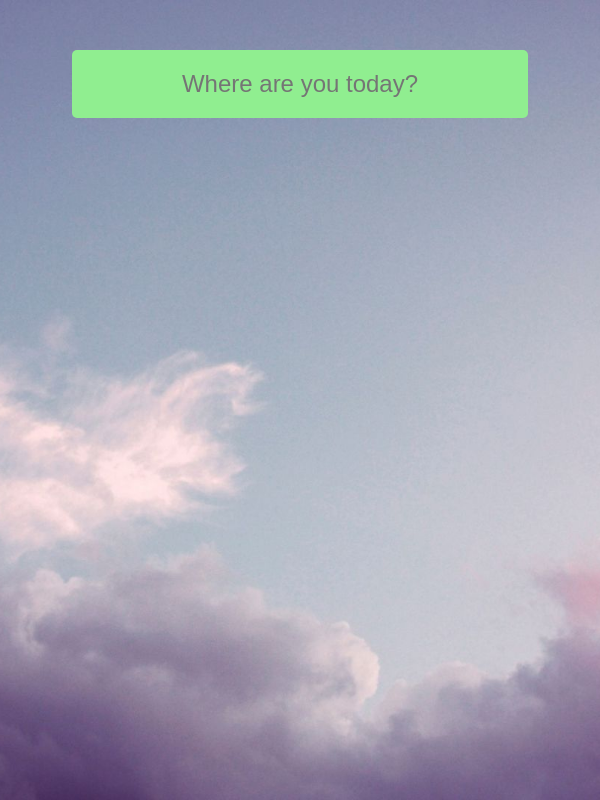
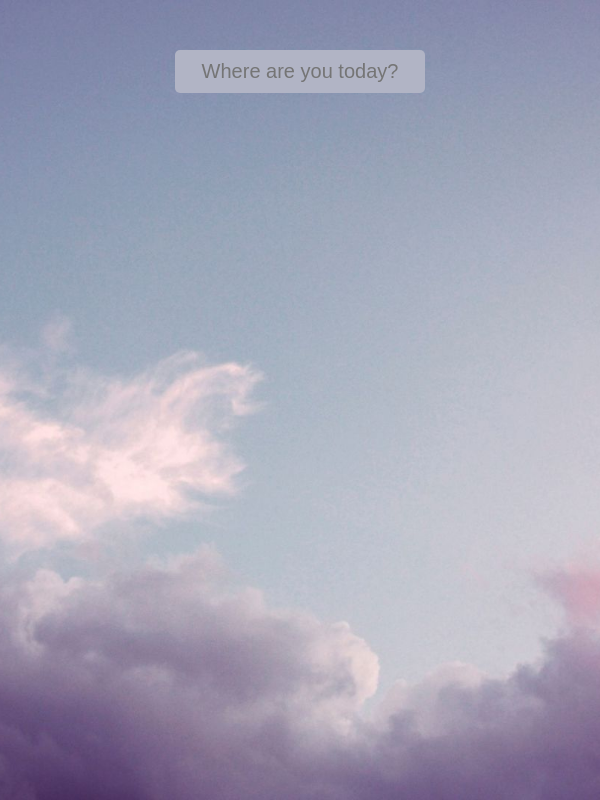
Before and after one commit to divyaaajc/weather-app, a plain HTML site: page index.html in a window 600 px wide. Drawn offline with Linux system fonts and the light colour scheme.

Commit message:
friday 9th april

```diff
--- a/style.css
+++ b/style.css
@@ -94,20 +94,14 @@ main{
 /* Extra small devices (phones, 600px and down) */
 @media only screen and (max-width: 600px) {
     header input{
-        padding: 20px;
-        max-width: 80%;
-        font-size: 24px;
-        background-color: lightgreen;
+
     }
 }
 
 /* Small devices (portrait tablets and large phones, 600px and up) */
 @media only screen and (min-width: 600px) {
     header input{
-        padding: 20px;
-        max-width: 80%;
-        font-size: 24px;
-        background-color: lightgreen;
+
     }
 }
 
```
